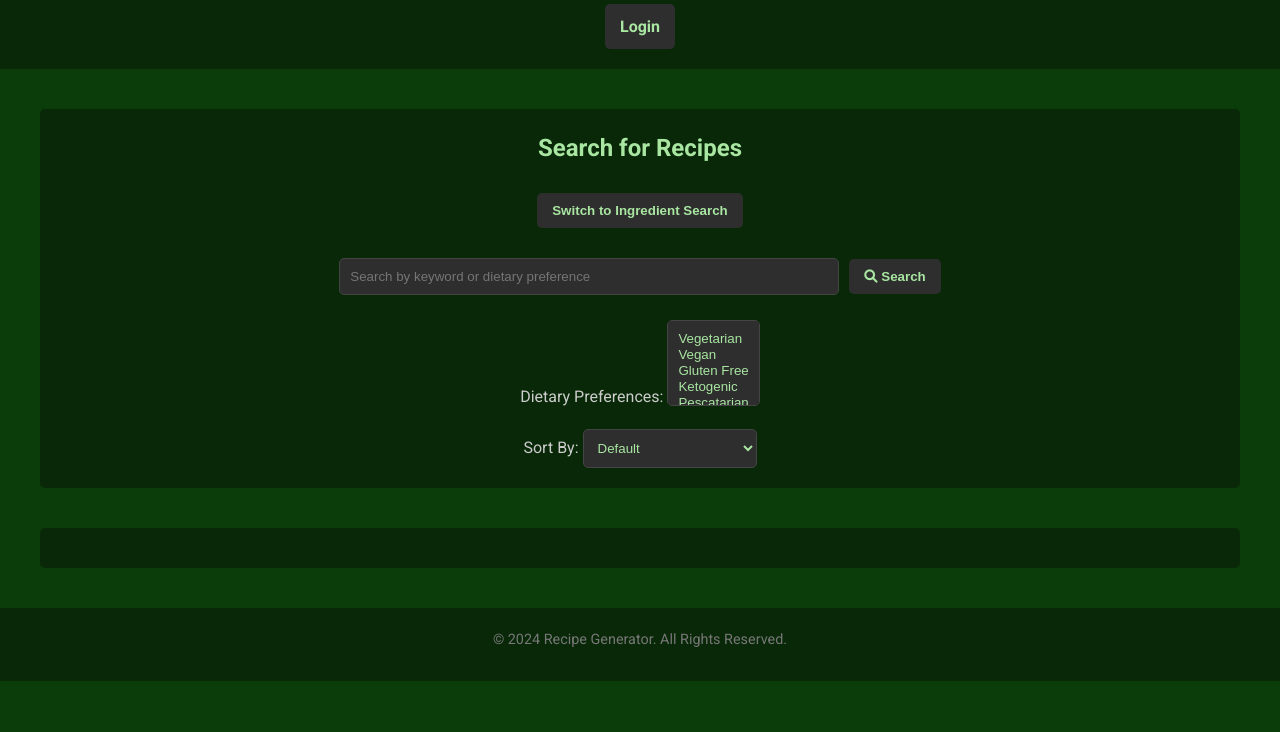
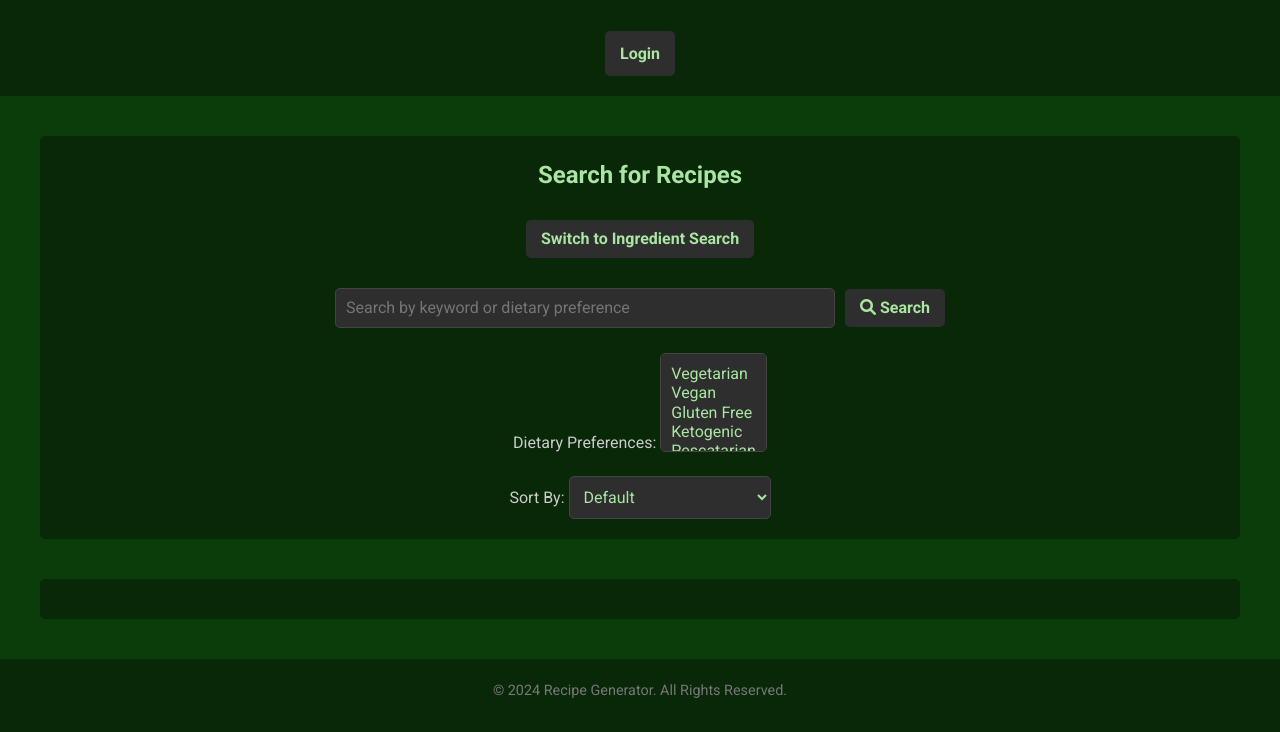
Before and after one commit to Group-A-Software-Engineering/recipe-generator, a website: page index.html in a window 1280 px wide. Shown: the part 146-878 px from the top of the page. Before the commit the page ends 827 px from the top, so only its background shows below. Drawn offline with nearby package versions, Linux system fonts and the light colour scheme.

Commit message:
Added Normalize to the head of the html files for cross browser consistency

```diff
--- a/index.html
+++ b/index.html
@@ -14,6 +14,9 @@
 
     <!-- Font Awesome (for icons) -->
     <link rel="stylesheet" href="https://cdnjs.cloudflare.com/ajax/libs/font-awesome/6.0.0-beta3/css/all.min.css" />
+
+    <!-- Normalize CSS for cross-browser consistency -->
+    <link rel="stylesheet" href="https://cdnjs.cloudflare.com/ajax/libs/normalize/8.0.1/normalize.min.css" />
 
     <!-- Your Custom CSS -->
     <link rel="stylesheet" href="style.css">
```
Also changed, not shown: login.html (+3 -0 lines).
